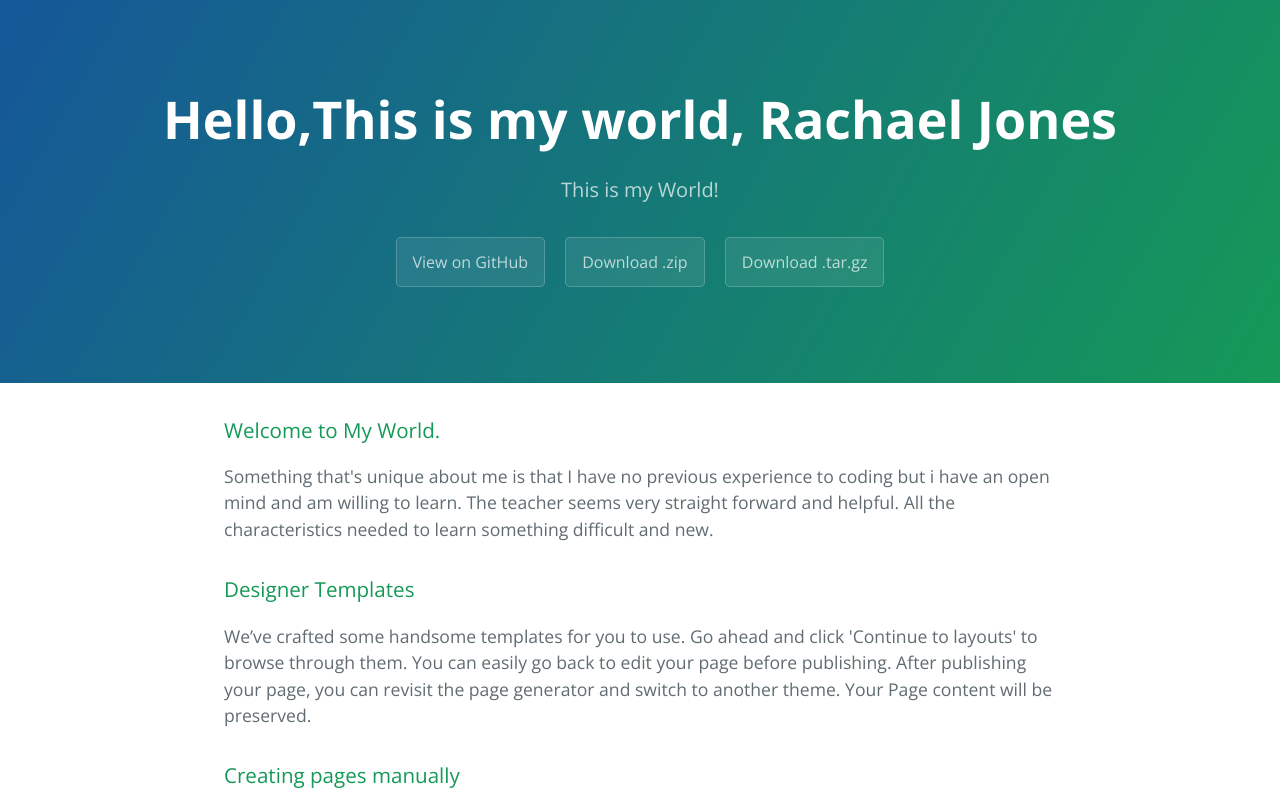
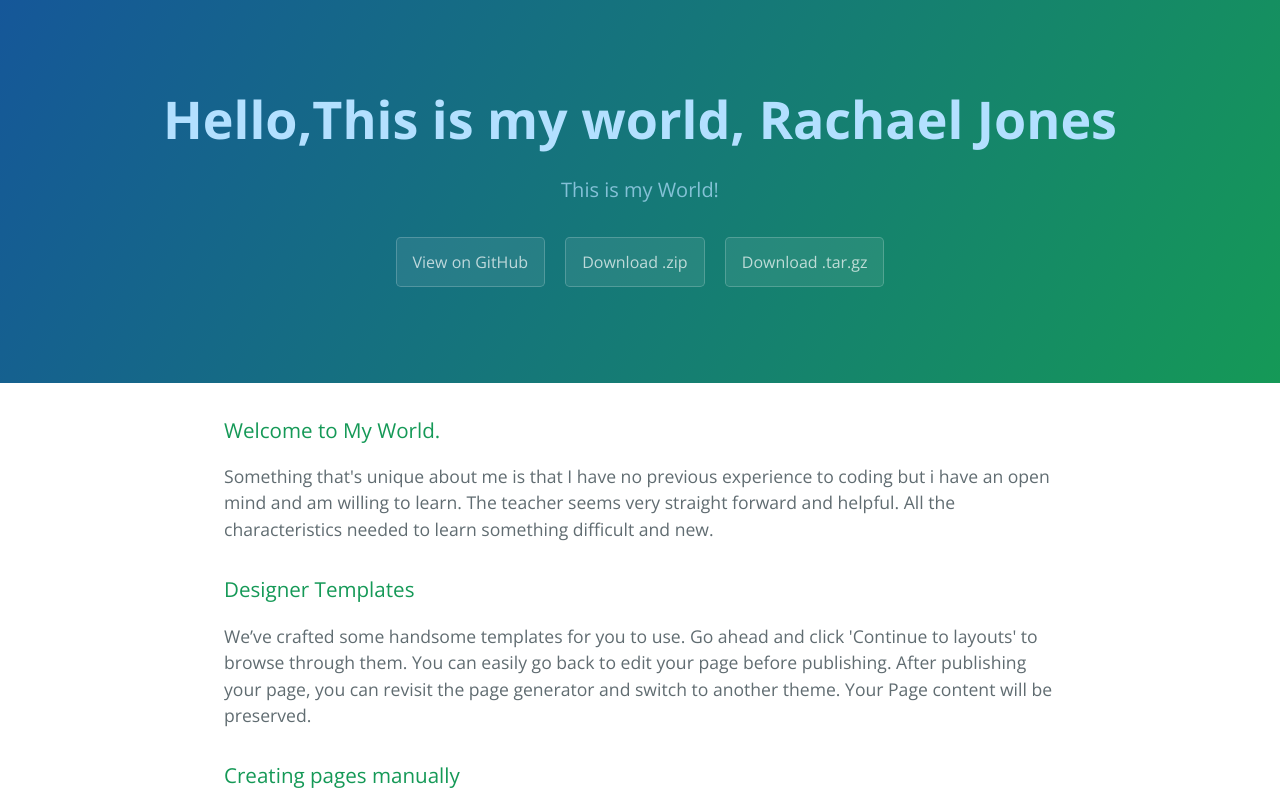
Before and after one commit to LadyRaye/hello-world, a plain HTML site: page index.html in a window 1280 px wide. Shown: the top 800 px of the page. Drawn offline with nearby package versions, Linux system fonts and the light colour scheme.

Commit message:
i changed colour and background colour on line 56 and 59

```diff
--- a/stylesheets/stylesheet.css
+++ b/stylesheets/stylesheet.css
@@ -54,9 +54,9 @@ a {
       margin-left: 0; } }
 
 .page-header {
-  color: #fff;
+  color: #b3e0ff;
   text-align: center;
-  background-color: #159957;
+  background-color: #520066;
   background-image: linear-gradient(120deg, #155799, #159957); }
 
 @media screen and (min-width: 64em) {
```
